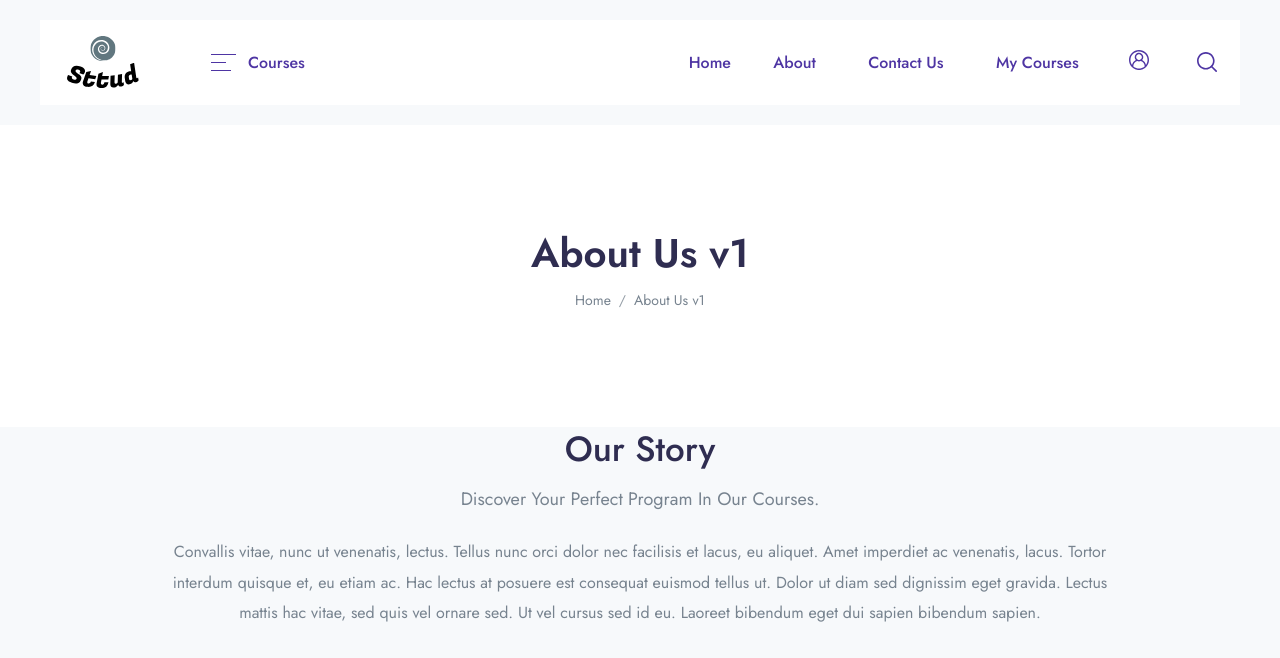
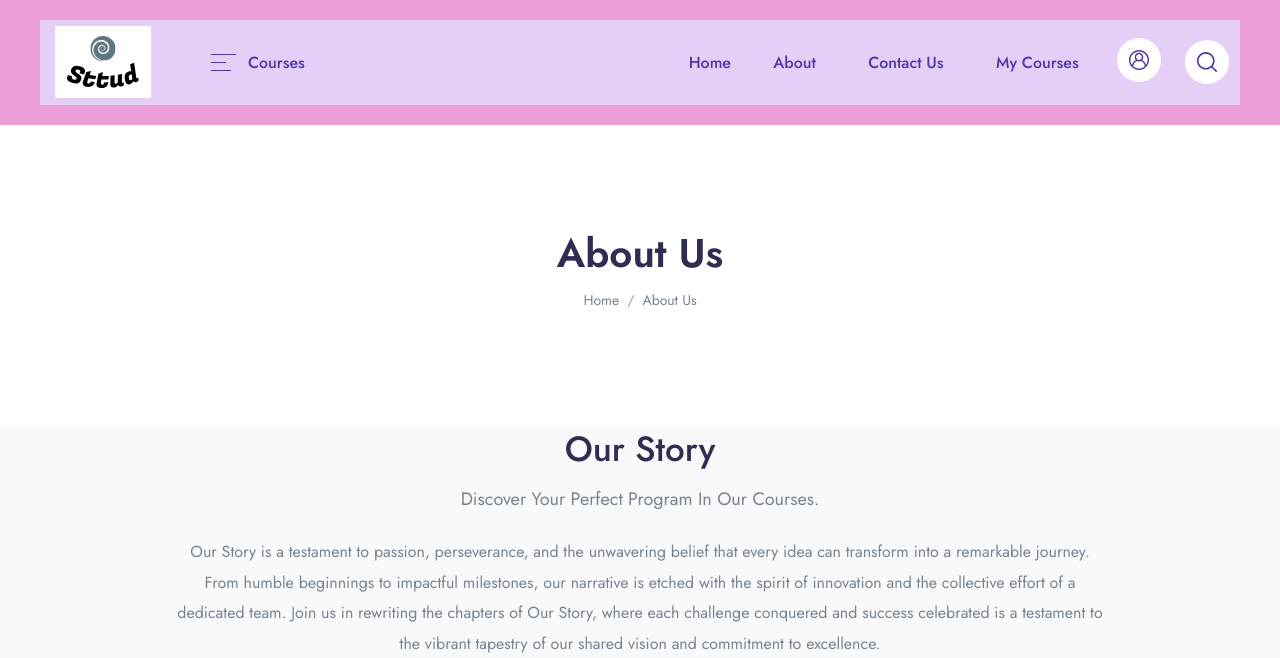
Before and after one commit to Soumya-2003/Online_Learning_Management_System, a Django app: page /about in a window 1280 px wide. Shown: the top 658 px of the page. Run offline with Django 4.2, Linux system fonts and the light colour scheme; data comes from the database, SQL or seed files in the repository; both versions use the stored data as it was after the commit; some libraries are stand-ins or nearby versions.

Commit message:
Uploading Source Codes

```diff
--- a/templates/Main/about_us.html
+++ b/templates/Main/about_us.html
@@ -6,7 +6,7 @@
     ================================================== -->
     <header class="py-8 py-md-11" style="background-color: white;">
         <div class="container text-center py-xl-2">
-            <h1 class="display-4 fw-semi-bold mb-0">About Us v1</h1>
+            <h1 class="display-4 fw-semi-bold mb-0">About Us</h1>
             <nav aria-label="breadcrumb">
                 <ol class="breadcrumb breadcrumb-scroll justify-content-center">
                     <li class="breadcrumb-item">
@@ -15,7 +15,7 @@
                         </a>
                     </li>
                     <li class="breadcrumb-item text-gray-800 active" aria-current="page">
-                        About Us v1
+                        About Us
                     </li>
                 </ol>
             </nav>
@@ -34,24 +34,23 @@
             <p class="font-size-lg mb-5 text-capitalize">Discover your perfect program in our courses.</p>
 
             <p class="w-xl-80 mx-auto line-height-md">
-                Convallis vitae, nunc ut venenatis, lectus. Tellus nunc orci dolor nec facilisis et lacus, eu aliquet. Amet imperdiet ac venenatis, lacus. Tortor interdum quisque et, eu etiam ac. Hac lectus at posuere est consequat euismod tellus ut. Dolor ut diam sed dignissim eget gravida. Lectus mattis hac vitae, sed quis vel ornare sed. Ut vel cursus sed id eu. Laoreet bibendum eget dui sapien bibendum sapien.
-            </p>
+Our Story is a testament to passion, perseverance, and the unwavering belief that every idea can transform into a remarkable journey. From humble beginnings to impactful milestones, our narrative is etched with the spirit of innovation and the collective effort of a dedicated team. Join us in rewriting the chapters of Our Story, where each challenge conquered and success celebrated is a testament to the vibrant tapestry of our shared vision and commitment to excellence.            </p>
         </div>
 
         <!-- VIDEO
         ================================================== -->
-        <div class="mb-8">
-            <div class="py-12 py-md-14 bg-cover rounded text-center" style="background-image: url({% static 'assets/img/covers/cover-2.jpg' %});">
-                <!-- Button -->
-                <a href="https://www.youtube.com/watch?v=9I-Y6VQ6tyI" class="btn h-90p w-90p rounded-circle btn-white size-30-all d-inline-flex align-items-center justify-content-center shadow lift text-dark" data-fancybox>
-                    <!-- Icon -->
-                    <svg width="14" height="16" viewBox="0 0 14 16" xmlns="http://www.w3.org/2000/svg">
-                        <path d="M12.8704 6.15374L3.42038 0.328572C2.73669 -0.0923355 1.9101 -0.109836 1.20919 0.281759C0.508282 0.673291 0.0898438 1.38645 0.0898438 2.18929V13.7866C0.0898438 15.0005 1.06797 15.9934 2.27016 16C2.27344 16 2.27672 16 2.27994 16C2.65563 16 3.04713 15.8822 3.41279 15.6591C3.70694 15.4796 3.79991 15.0957 3.62044 14.8016C3.44098 14.5074 3.05697 14.4144 2.76291 14.5939C2.59188 14.6982 2.42485 14.7522 2.27688 14.7522C1.82328 14.7497 1.33763 14.3611 1.33763 13.7866V2.18933C1.33763 1.84492 1.51713 1.53907 1.81775 1.3711C2.11841 1.20314 2.47294 1.21064 2.76585 1.39098L12.2159 7.21615C12.4999 7.39102 12.6625 7.68262 12.6618 8.01618C12.6611 8.34971 12.4974 8.64065 12.2118 8.81493L5.37935 12.9983C5.08548 13.1783 4.9931 13.5623 5.17304 13.8562C5.35295 14.1501 5.73704 14.2424 6.03092 14.0625L12.8625 9.87962C13.5166 9.48059 13.9081 8.78496 13.9096 8.01868C13.9112 7.25249 13.5226 6.55524 12.8704 6.15374Z" fill="currentColor"/>
-                    </svg>
+<!--        <div class="mb-8">-->
+<!--            <div class="py-12 py-md-14 bg-cover rounded text-center" style="background-image: url({% static 'assets/img/covers/cover-2.jpg' %});">-->
+<!--                &lt;!&ndash; Button &ndash;&gt;-->
+<!--                <a href="https://www.youtube.com/watch?v=9I-Y6VQ6tyI" class="btn h-90p w-90p rounded-circle btn-white size-30-all d-inline-flex align-items-center justify-content-center shadow lift text-dark" data-fancybox>-->
+<!--                    &lt;!&ndash; Icon &ndash;&gt;-->
+<!--                    <svg width="14" height="16" viewBox="0 0 14 16" xmlns="http://www.w3.org/2000/svg">-->
+<!--                        <path d="M12.8704 6.15374L3.42038 0.328572C2.73669 -0.0923355 1.9101 -0.109836 1.20919 0.281759C0.508282 0.673291 0.0898438 1.38645 0.0898438 2.18929V13.7866C0.0898438 15.0005 1.06797 15.9934 2.27016 16C2.27344 16 2.27672 16 2.27994 16C2.65563 16 3.04713 15.8822 3.41279 15.6591C3.70694 15.4796 3.79991 15.0957 3.62044 14.8016C3.44098 14.5074 3.05697 14.4144 2.76291 14.5939C2.59188 14.6982 2.42485 14.7522 2.27688 14.7522C1.82328 14.7497 1.33763 14.3611 1.33763 13.7866V2.18933C1.33763 1.84492 1.51713 1.53907 1.81775 1.3711C2.11841 1.20314 2.47294 1.21064 2.76585 1.39098L12.2159 7.21615C12.4999 7.39102 12.6625 7.68262 12.6618 8.01618C12.6611 8.34971 12.4974 8.64065 12.2118 8.81493L5.37935 12.9983C5.08548 13.1783 4.9931 13.5623 5.17304 13.8562C5.35295 14.1501 5.73704 14.2424 6.03092 14.0625L12.8625 9.87962C13.5166 9.48059 13.9081 8.78496 13.9096 8.01868C13.9112 7.25249 13.5226 6.55524 12.8704 6.15374Z" fill="currentColor"/>-->
+<!--                    </svg>-->
 
-                </a>
-            </div>
-        </div>
+<!--                </a>-->
+<!--            </div>-->
+<!--        </div>-->
 
         <!-- COUNTUP
         ================================================== -->
@@ -85,7 +84,7 @@
     <section class="py-5 pt-md-11 pb-md-10 bg-light text-center">
         <div class="container">
             <div class="mb-md-8 mb-4">
-                <h1>Why Study With Skola</h1>
+                <h1>Why Study With Sttud</h1>
                 <p class="font-size-lg mb-0 text-capitalize">Discover your perfect program in our courses.</p>
             </div>
 
@@ -181,7 +180,7 @@
 
                         <!-- Footer -->
                         <div class="card-footer px-0 pb-0 pt-4">
-                            <p class="mb-0 text-capitalize">“ I believe in lifelong learning and Skola is a great place to learn from experts. I've learned a lot and recommend it to all my friends “</p>
+                            <p class="mb-0 text-capitalize">“ I believe in lifelong learning and Sttud is a great place to learn from experts. I've learned a lot and recommend it to all my friends “</p>
                         </div>
                     </div>
                 </div>
@@ -210,7 +209,7 @@
 
                         <!-- Footer -->
                         <div class="card-footer px-0 pb-0 pt-4">
-                            <p class="mb-0 text-capitalize">“ I believe in lifelong learning and Skola is a great place to learn from experts. I've learned a lot and recommend it to all my friends “</p>
+                            <p class="mb-0 text-capitalize">“ I believe in lifelong learning and Sttud is a great place to learn from experts. I've learned a lot and recommend it to all my friends “</p>
                         </div>
                     </div>
                 </div>
@@ -239,7 +238,7 @@
 
                         <!-- Footer -->
                         <div class="card-footer px-0 pb-0 pt-4">
-                            <p class="mb-0 text-capitalize">“ I believe in lifelong learning and Skola is a great place to learn from experts. I've learned a lot and recommend it to all my friends “</p>
+                            <p class="mb-0 text-capitalize">“ I believe in lifelong learning and Sttud is a great place to learn from experts. I've learned a lot and recommend it to all my friends “</p>
                         </div>
                     </div>
                 </div>
@@ -268,7 +267,7 @@
 
                         <!-- Footer -->
                         <div class="card-footer px-0 pb-0 pt-4">
-                            <p class="mb-0 text-capitalize">“ I believe in lifelong learning and Skola is a great place to learn from experts. I've learned a lot and recommend it to all my friends “</p>
+                            <p class="mb-0 text-capitalize">“ I believe in lifelong learning and Sttud is a great place to learn from experts. I've learned a lot and recommend it to all my friends “</p>
                         </div>
                     </div>
                 </div>
--- a/templates/components/header.html
+++ b/templates/components/header.html
@@ -1,7 +1,7 @@
 {% load static %}
 
-<header class="navbar navbar-expand-xl navbar-light" >
-        <div class="container" style="background-color:white;">
+<header class="navbar navbar-expand-xl navbar-light" style="background-color:#ED9ED6;">
+        <div class="container" style="background-color:#E5CFF7;">
 
             <!-- Brand -->
             <a class="navbar-brand" href="index.html">
--- a/templates/registration/register.html
+++ b/templates/registration/register.html
@@ -1,5 +1,5 @@
 {% extends 'base.html' %}
-{% block title %}register {% endblock %}
+{% block title %}register{% endblock %}
 {% block content %}
 <!-- PAGE TITLE
     ================================================== -->
```
Also changed, not shown: templates/Main/contact_us.html (+8 -8 lines), templates/Main/home.html (+12 -12 lines), db.sqlite3, static/assets/img/4380.png (added), static/assets/img/5484597.jpg (added).
